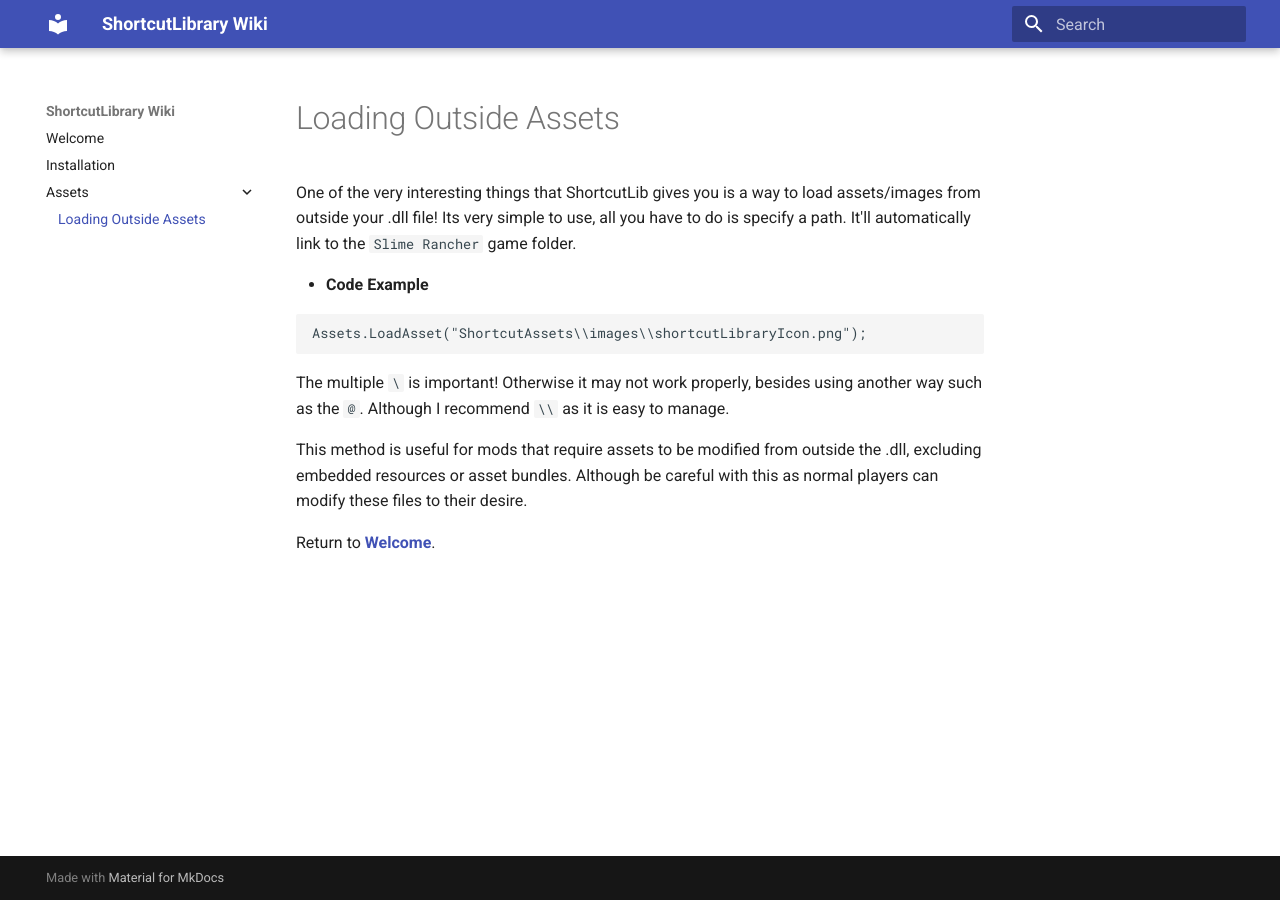
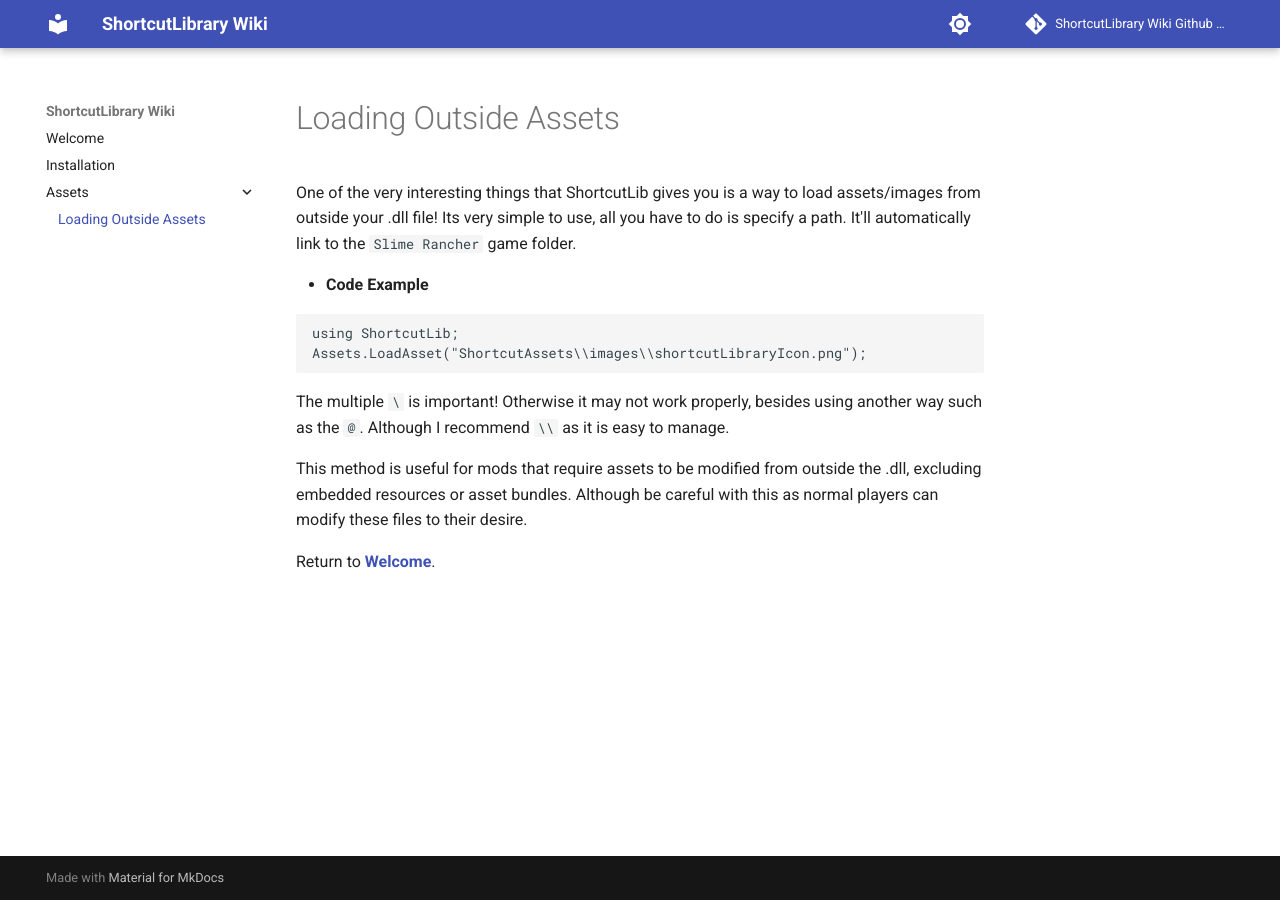
Before and after one commit to ItzBlueBerries/ShortcutLibraryWiki, an MkDocs documentation site: the page built from docs/Assets/Assets.md, in a window 1280 px wide. Built offline with MkDocs 1.6.1 and Material for MkDocs 9.7.7, drawn with Linux system fonts in a browser that asks for light colours; comment, search, counter and statistics services are not loaded.

Commit message:
commitment

````diff
--- a/docs/Assets/Assets.md
+++ b/docs/Assets/Assets.md
@@ -5,6 +5,7 @@
 
 - **Code Example**
 ```cs
+using ShortcutLib;
 Assets.LoadAsset("ShortcutAssets\\images\\shortcutLibraryIcon.png");
 ```
 
--- a/mkdocs.yml
+++ b/mkdocs.yml
@@ -1,4 +1,26 @@
 site_name: ShortcutLibrary Wiki
+repo_url: https://github.com/ItzBlueBerries/ShortcutLibrary
+repo_name: ShortcutLibrary Wiki Github Repo
 
 theme:
   name: material
+
+  palette:
+    primary: amber
+
+  palette:
+    - media: "(prefers-color-scheme: light)"
+      scheme: default
+      toggle:
+        icon: material/brightness-7
+        name: Switch to dark mode
+
+    - media: "(prefers-color-scheme: dark)"
+      scheme: slate
+      toggle:
+        icon: material/brightness-4
+        name: Switch to light mode
+
+plugins:
+  - git-revision-date-localized:
+      enable_creation_date: true
````
Also changed, not shown: site/404.html, site/Installation/index.html, site/assets/Assets/index.html, site/index.html, site/search/search_index.json (deleted), 1 other file.
